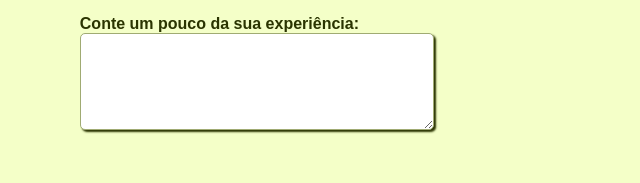
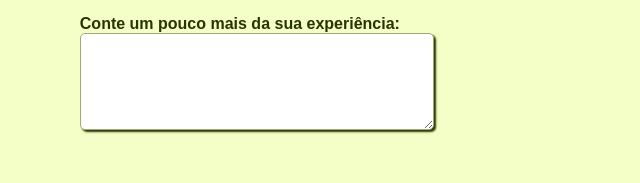
Before and after one commit to noaahsilvaa/formulario-html-css, a plain HTML site: page index.html in a window 1280 px wide. Shown: the part 379-562 px from the top of the page, 381-1021 px from the left. Drawn offline with Linux system fonts and the light colour scheme.

Commit message:
Update index.html

```diff
--- a/index.html
+++ b/index.html
@@ -88,7 +88,7 @@
 
         <div class="campo">
             <br>
-            <label><strong>Conte um pouco da sua experiência:</strong></label>
+            <label><strong>Conte um pouco mais da sua experiência:</strong></label>
             <textarea rows="6" style="width: 26em" id="experiencia" name="experiencia"></textarea>
         </div>
 
```
